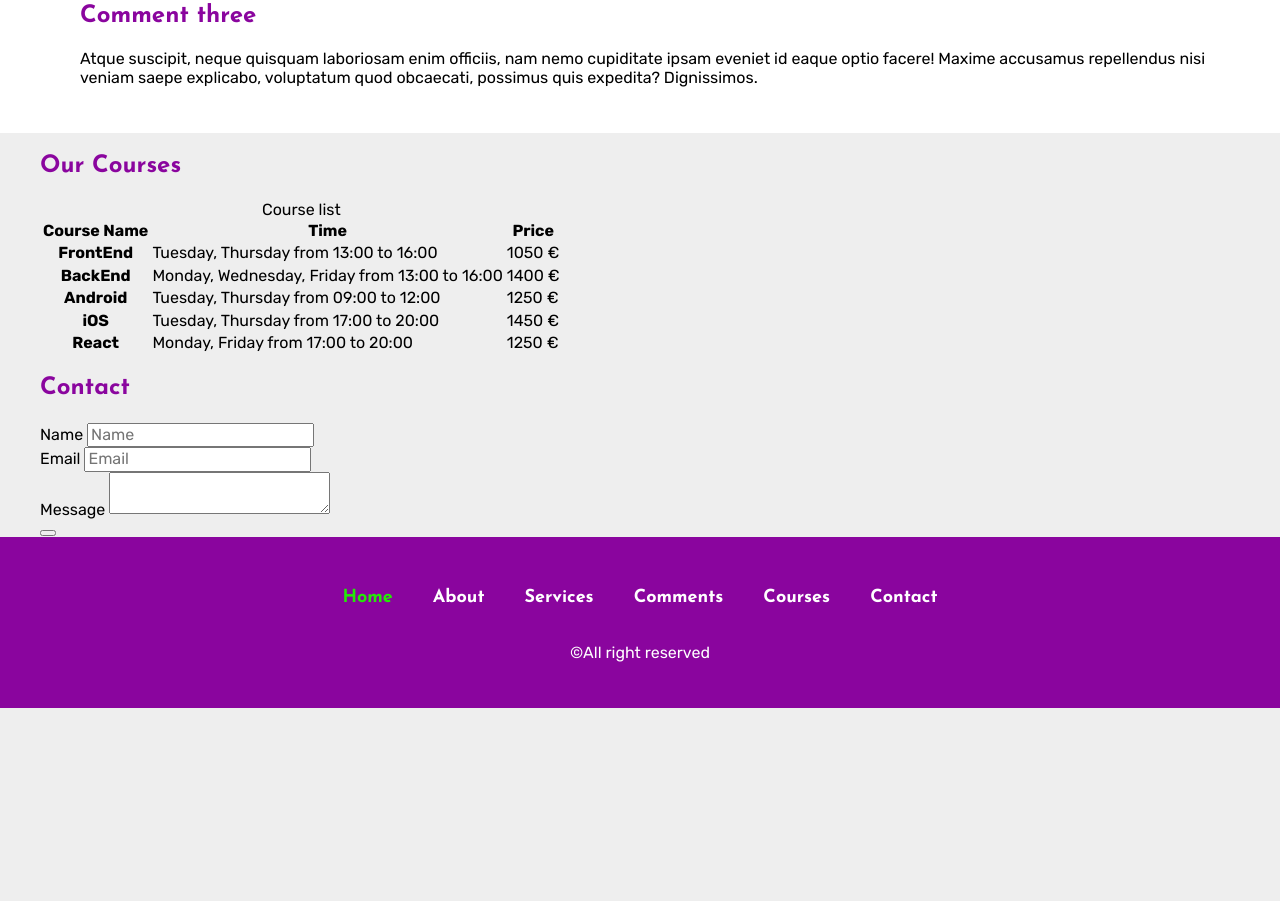
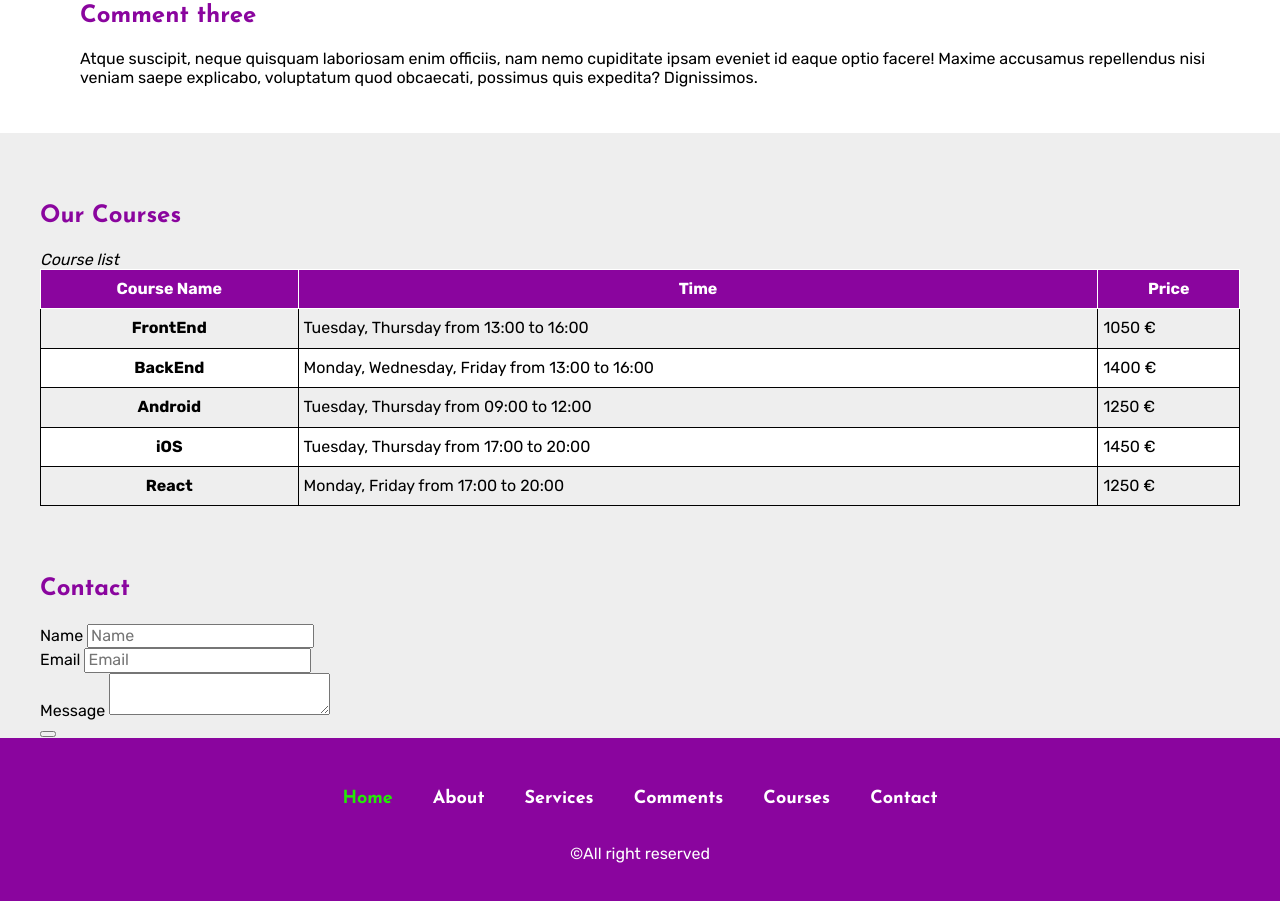
Before and after one commit to UrosNerandzic/learningSass, a plain HTML site: page public_html/index.html in a window 1280 px wide. Shown: the part 1529-2430 px from the top of the page. Before the commit the page ends 2237 px from the top, so only its background shows below. Drawn offline with nearby package versions, Linux system fonts and the light colour scheme; files that its build step writes are made by us from their sources.

Commit message:
Course section done

```diff
--- a/public_html/index.html
+++ b/public_html/index.html
@@ -135,7 +135,7 @@
             </div>
         </section>
 
-        <section id="courses">
+        <section id="courses" class="course-section">
             <div class="container">
                 <h2>Our Courses</h2>
                 <table>
--- a/public_html/scss/partials/_coursSection.scss
+++ b/public_html/scss/partials/_coursSection.scss
@@ -0,0 +1,39 @@
+$table-border:1px solid $black;
+$table-head-bg:$purple;
+$thead-color:$white;
+$thead-border-color: 1px solid $white;
+$tbody-even-bg:$white;
+$tbody-hover-bg: darken($light-gray, 15%);
+.course-section{
+    padding:50px 0;
+    table{
+        border:$table-border;
+        border-collapse: collapse;
+        width: 100%;
+        th, td{
+        border:$table-border;
+        padding: 10px 5px;
+        }
+        thead{
+            background-color: $table-head-bg;
+            th{
+                color: $thead-color;
+                border: $thead-border-color;
+            }
+        }//thead
+        tbody{
+            tr{
+                &:nth-last-of-type(even){
+                    background-color: $tbody-even-bg;
+                }
+            &:hover{
+                        background-color: $tbody-hover-bg;
+                    }
+            }
+        }
+        caption{
+            font-style: italic;
+            text-align: left;
+        }
+    }
+}
```
Also changed, not shown: public_html/css/theme.css, 1 other file.
